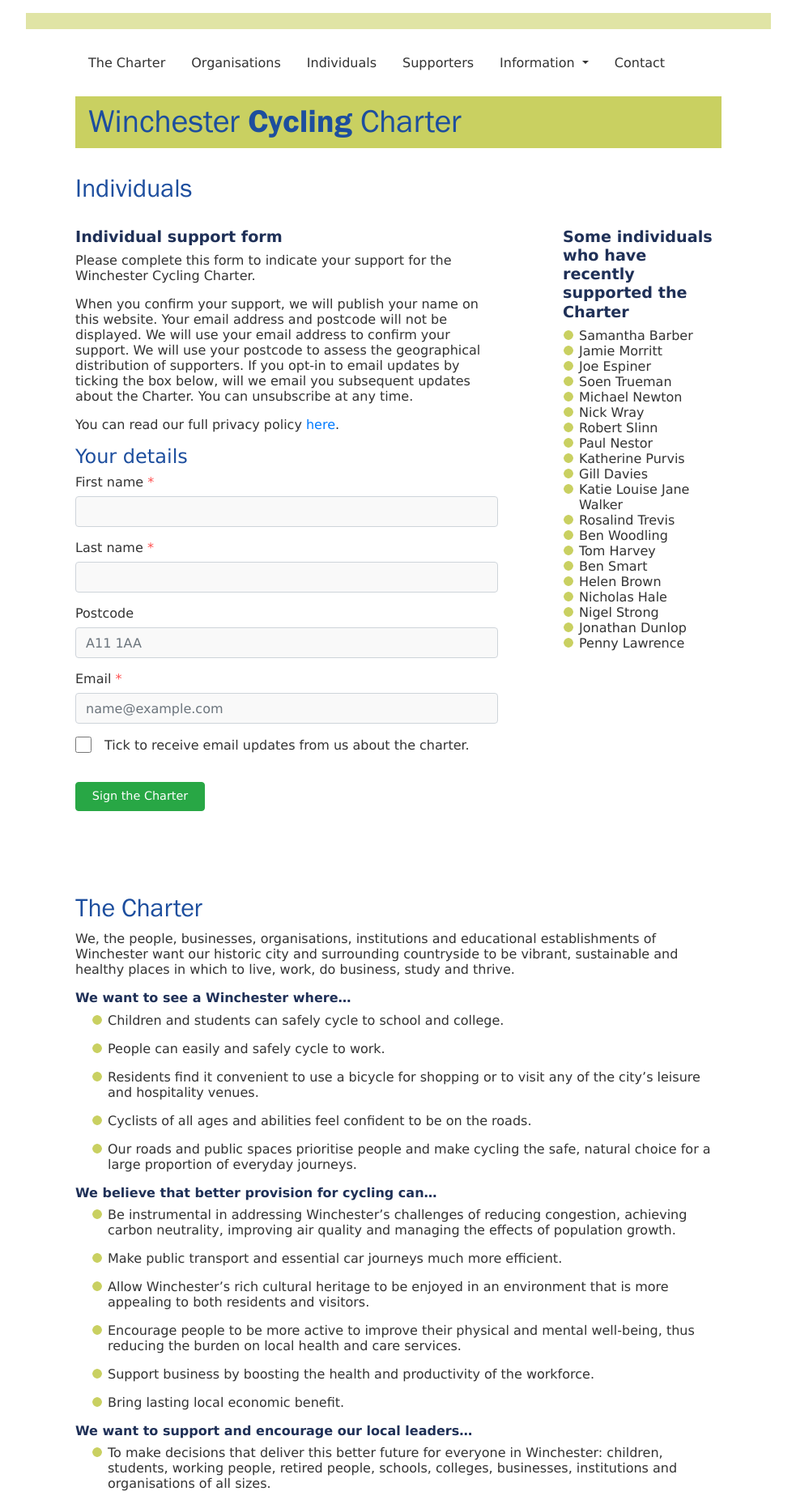
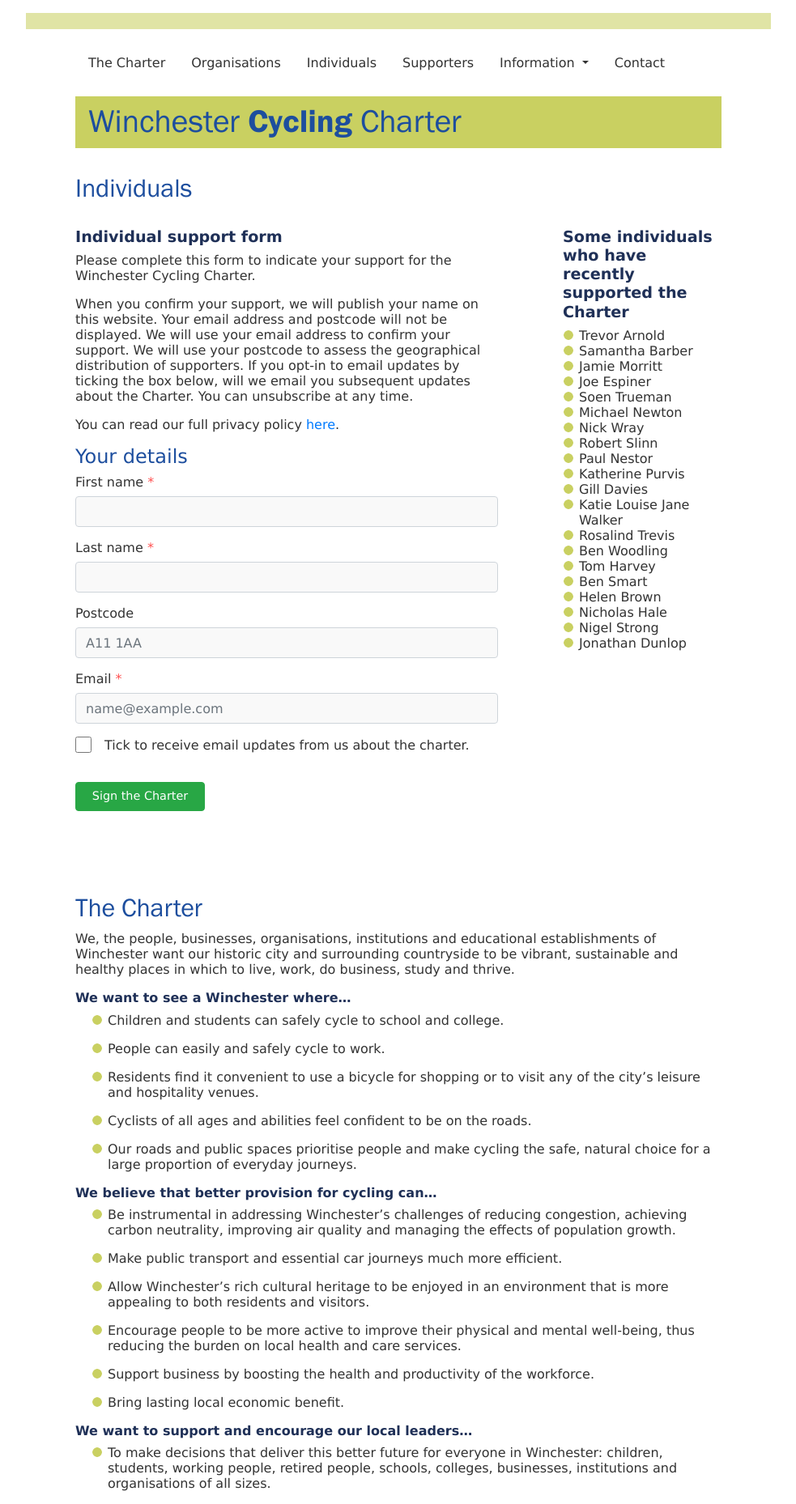
Before and after one commit to winchestercyclingcharter/winchestercyclingcharter.github.io, a Jekyll site: the page built from ind-page.md, in a window 1280 px wide. Shown: the whole page at 81% size, without its empty margins (148-1131 px from the left). Built offline with Jekyll 4.4.1, drawn with Linux system fonts in a browser that asks for light colours; nearby versions of some CDN libraries.

Commit message:
Update people.yml

```diff
--- a/_data/people.yml
+++ b/_data/people.yml
@@ -863,3 +863,4 @@ people:
 - { lastname: Espiner, firstname: Joe, dt: 20240530-133400-757216 }
 - { lastname: Barber, firstname: Samantha, dt: 20240618-084537-959251 }
 - { lastname: Morritt , firstname: Jamie , dt: 20240618-082052-138576 }
+- { lastname: Arnold, firstname: Trevor, dt: 20240618-093245-715778 }
```
